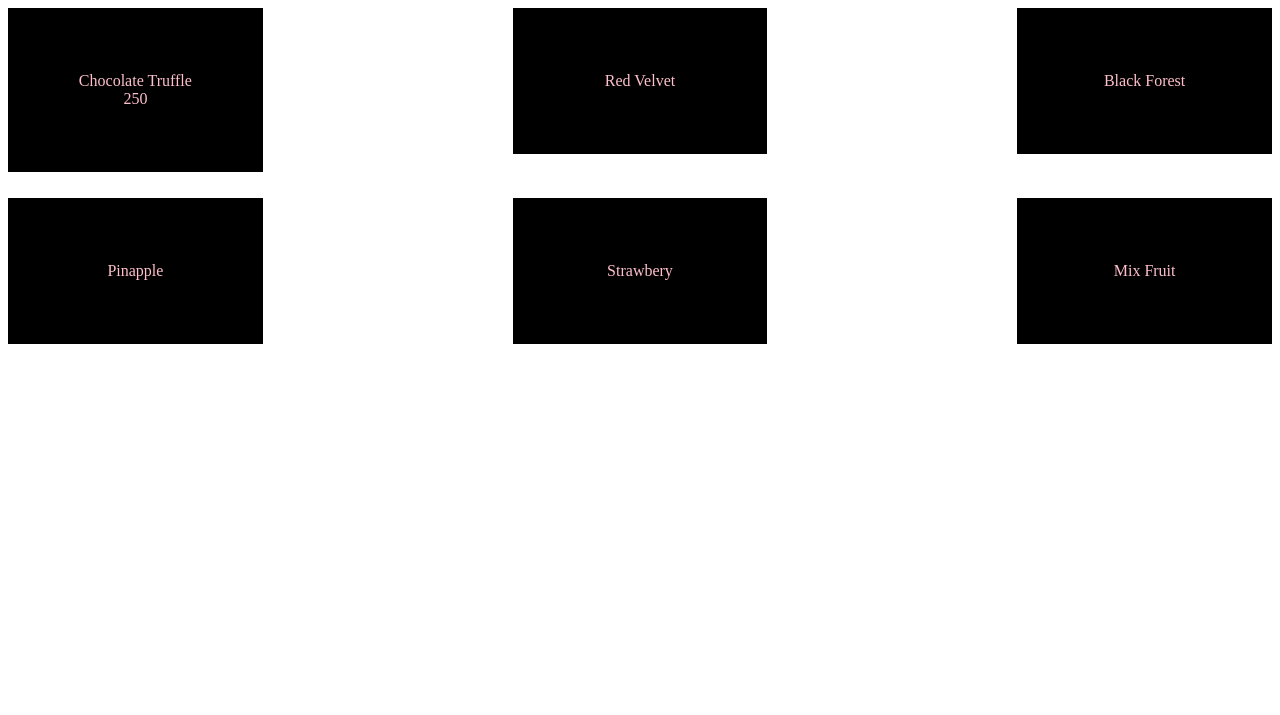
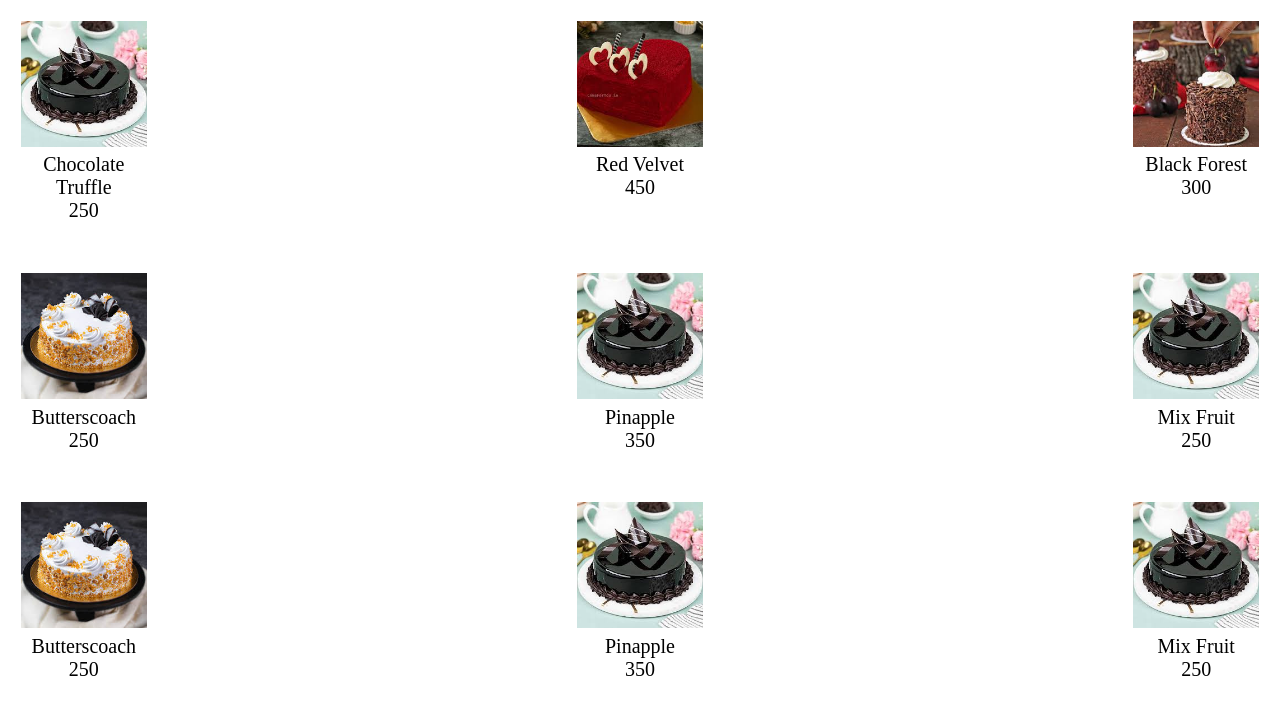
Before and after one commit to Gawalidipti02/cakies, a PHP site: page /view/customer/cakeView.php in a window 1280 px wide. Shown: the top 715 px of the page. Run offline with PHP 8.4, Linux system fonts and the light colour scheme.

Commit message:
some modifications

```diff
--- a/view/customer/cakeView.php
+++ b/view/customer/cakeView.php
@@ -6,17 +6,70 @@
     <div id = "container">
         <div class = "menuContainer">
             <div class = "menu">
+                <div>
+                    <img src = "../../images/chockletTruffel.jpeg" class = "cakeImage">
+                </div>
                 <div> Chocolate Truffle </div>
                 <div> 250 </div>
             </div>
-            <div class = "menu"> Red Velvet </div>
-            <div class = "menu">  Black Forest </div>
+            <div class = "menu">
+                <div>
+                    <img src = "../../images/redVelevet.jpeg" class = "cakeImage">
+                </div>
+                <div> Red Velvet </div>
+                <div> 450 </div>
+            </div>
+            <div class = "menu">
+                <div>
+                    <img src = "../../images/blackForest.jpeg" class = "cakeImage">
+                </div>
+                <div> Black Forest </div>
+                <div> 300 </div>
+            </div>
         </div>
         <div class = "menuContainer">
-            <div class = "menu"> Pinapple </div>
-            <div class = "menu"> Strawbery</div>
-            <div class = "menu">  Mix Fruit</div>
+            <div class = "menu">
+                <div>
+                    <img src = "../../images/butterscoch.jpeg" class = "cakeImage">
+                </div>
+                <div> Butterscoach </div>
+                <div> 250 </div>
+            </div> <div class = "menu">
+                <div>
+                    <img src = "../../images/chockletTruffel.jpeg" class = "cakeImage">
+                </div>
+                <div> Pinapple </div>
+                <div> 350 </div>
+            </div> <div class = "menu">
+                <div>
+                    <img src = "../../images/chockletTruffel.jpeg" class = "cakeImage">
+                </div>
+                <div> Mix Fruit  </div>
+                <div> 250 </div>
+            </div>
         </div>
+         <div class = "menuContainer">
+            <div class = "menu">
+                <div>
+                    <img src = "../../images/butterscoch.jpeg" class = "cakeImage">
+                </div>
+                <div> Butterscoach </div>
+                <div> 250 </div>
+            </div> <div class = "menu">
+                <div>
+                    <img src = "../../images/chockletTruffel.jpeg" class = "cakeImage">
+                </div>
+                <div> Pinapple </div>
+                <div> 350 </div>
+            </div> <div class = "menu">
+                <div>
+                    <img src = "../../images/chockletTruffel.jpeg" class = "cakeImage">
+                </div>
+                <div> Mix Fruit  </div>
+                <div> 250 </div>
+            </div>
+        </div>
+
 
     </div>
 </body>
--- a/view/customer/css/cakeView.css
+++ b/view/customer/css/cakeView.css
@@ -5,14 +5,19 @@
     display: flex;
     width: 100%;
     justify-content: space-between;
+    font-size: 20px;
 }
 .menu{
-    color: pink;
-    border: 1px solid black;
-    background-color: black;
-    padding: 5%;
+    color: black;
+
+    padding: 1%;
     height: 25%;
     width: 10%;
     margin-bottom: 2%;
     text-align: center;
 }
+.cakeImage{
+    height: 50%;
+    width: 100%;
+    margin-bottom: 5%;
+}
```
Also changed, not shown: view/admin/css/adminDashboard.css (added, +10 -0 lines), view/admin/dashboardView.php (+7 -3 lines), view/customer/customerDashboardView.php (+6 -2 lines), images/blackForest.jpeg (added), images/butterscoch.jpeg (added), images/chockletTruffel.jpeg (added), images/redVelevet.jpeg (added).
